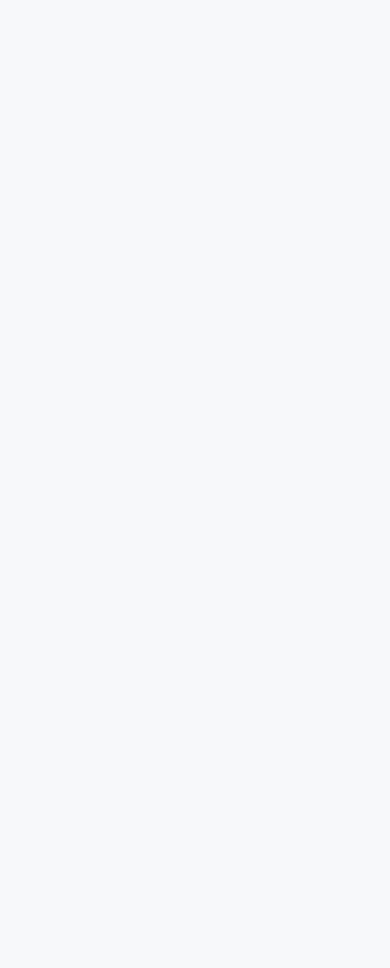
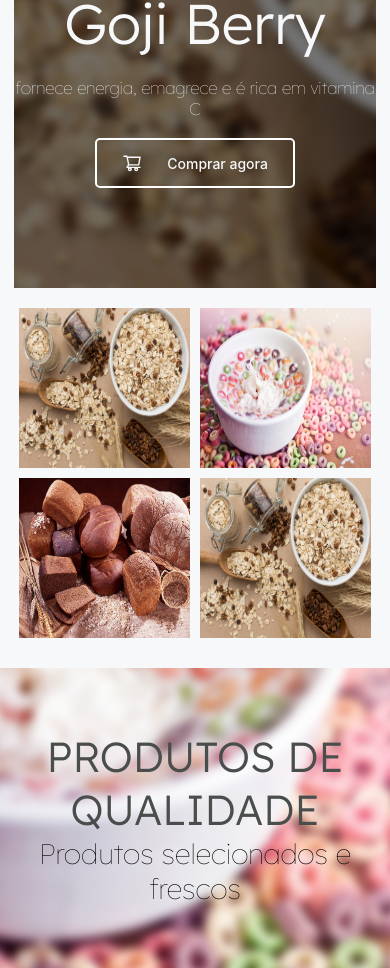
Before and after one commit to brbvi/e-commerce-simple, a Next.js app: page / in a window 390 px wide. Shown: the part 3268-4236 px from the top of the page. Before the commit the page ends 1781 px from the top, so only its background shows below. Built offline with nearby package versions, Linux system fonts and the light colour scheme.

Commit message:
feat: added parallax and responsive page

```diff
--- a/src/components/Products/index.tsx
+++ b/src/components/Products/index.tsx
@@ -1,9 +1,20 @@
-import { BoxProducts, Container, SquareGalery, Wrapper } from './style'
+import {
+  BoxProducts,
+  Container,
+  SquareGalery,
+  Wrapper,
+  BoxParallax,
+  WrapperParallax
+} from './style'
+
 import { Product } from '../Product'
 
 import data from '../../../data.json'
 
 import Carousel from 'react-elastic-carousel'
+import { Parallax } from 'react-parallax'
+import { AiOutlineShoppingCart } from 'react-icons/ai'
+
 import { useEffect } from 'react'
 
 export const Products: React.FC = () => {
@@ -58,7 +69,58 @@ export const Products: React.FC = () => {
             )
           })}
         </Wrapper>
+
+        <div className="all">
+          <button type="button">Todos os itens</button>
+          <div className="lineBackAll" />
+        </div>
       </BoxProducts>
+
+      <BoxParallax>
+        <WrapperParallax>
+          <Parallax
+            blur={5}
+            bgImage="/caurosel1.jpeg"
+            bgImageAlt="the cat"
+            strength={330}
+          >
+            <div className="insideParallax">
+              <h2>Goji Berry</h2>
+              <p>fornece energia, emagrece e é rica em vitamina C</p>
+              <button type="button">
+                <AiOutlineShoppingCart fontSize="20" />
+                Comprar agora
+              </button>
+            </div>
+          </Parallax>
+          <div className="groupFotos">
+            <div>
+              <img src="/caurosel1.jpeg" alt="caurosel1" />
+            </div>
+            <div>
+              <img src="/caurosel2.jpeg" alt="caurosel2" />
+            </div>
+            <div>
+              <img src="/caurosel3.jpeg" alt="caurosel3" />
+            </div>
+            <div>
+              <img src="/caurosel1.jpeg" alt="caurosel1" />
+            </div>
+          </div>
+        </WrapperParallax>
+
+        <Parallax
+          blur={5}
+          bgImage="/caurosel2.jpeg"
+          bgImageAlt="the cat"
+          strength={330}
+        >
+          <div className="textParallax">
+            <h2>PRODUTOS DE QUALIDADE</h2>
+            <p>Produtos selecionados e frescos</p>
+          </div>
+        </Parallax>
+      </BoxParallax>
     </Container>
   )
 }
--- a/src/components/Products/style.ts
+++ b/src/components/Products/style.ts
@@ -1,6 +1,9 @@
 import styled from 'styled-components'
 
-export const Container = styled.div``
+export const Container = styled.div`
+  display: flex;
+  flex-direction: column;
+`
 
 export const SquareGalery = styled.div`
   width: 100%;
@@ -17,8 +20,8 @@ export const SquareGalery = styled.div`
 `
 
 export const BoxProducts = styled.div`
+  padding: 0 7rem;
   width: 100%;
-  padding: 0 7rem;
 
   .title {
     width: 100%;
@@ -37,20 +40,173 @@ export const BoxProducts = styled.div`
       background-color: var(--gray-50);
       z-index: 5;
     }
+    .lineBack {
+      width: 70%;
+      height: 1px;
+      border-radius: 1px;
+      background: var(--gray-200);
+
+      position: absolute;
+      top: 38px;
+    }
   }
 
-  .lineBack {
-    width: 70%;
-    height: 1px;
-    border-radius: 1px;
-    background: var(--gray-200);
+  .all {
+    width: 100%;
+    margin: 2rem 0;
 
-    position: absolute;
-    top: 38px;
+    display: flex;
+    align-items: center;
+    justify-content: center;
+
+    position: relative;
+
+    button {
+      border: 1px solid var(--gray-200);
+      background: var(--gray-50);
+      color: rgba(128, 128, 128, 0.5);
+      font-size: 1rem;
+      padding: 0.5rem 0.7rem;
+      z-index: 5;
+      border-radius: 5px;
+
+      transition: color 0.3s;
+
+      &:hover {
+        color: rgba(128, 128, 128, 1);
+      }
+    }
+
+    .lineBackAll {
+      width: 50%;
+      height: 1px;
+      border-radius: 1px;
+      background: var(--gray-200);
+
+      position: absolute;
+      top: 20px;
+    }
+  }
+
+  @media (max-width: 1080px) {
+    padding: 0 1rem;
   }
 `
 
 export const Wrapper = styled.div`
   display: grid;
   grid-template-columns: repeat(4, 25%);
+
+  @media (max-width: 1080px) {
+    grid-template-columns: repeat(2, 50%);
+  }
 `
+export const BoxParallax = styled.div`
+  width: 100%;
+
+  .textParallax {
+    @media (max-width: 1080px) {
+      h2,
+      p {
+        text-align: center;
+      }
+    }
+    width: 100%;
+    height: 300px;
+
+    display: flex;
+    flex-direction: column;
+    align-items: center;
+    justify-content: center;
+
+    h2 {
+      font-size: 3rem;
+      font-weight: 300;
+    }
+    p {
+      font-size: 2rem;
+      font-weight: 200;
+      color: black;
+    }
+  }
+`
+
+export const WrapperParallax = styled.div`
+  @media (max-width: 1080px) {
+    padding: 0 1rem;
+  }
+
+  padding: 0 7rem;
+
+  .insideParallax {
+    width: 100%;
+    height: 400px;
+    background: rgba(0, 0, 0, 0.5);
+
+    display: flex;
+    flex-direction: column;
+    align-items: center;
+    justify-content: center;
+
+    h2 {
+      font-size: 4rem;
+      font-weight: 300;
+      color: var(--gray-50);
+    }
+    p {
+      font-size: 1.5rem;
+      font-weight: 200;
+      margin: 19px 0;
+      color: var(--gray-50);
+    }
+    button {
+      width: 200px;
+      height: 50px;
+      border: 2px solid white;
+      border-radius: 5px;
+      color: var(--gray-50);
+
+      display: flex;
+      align-items: center;
+      justify-content: space-evenly;
+
+      transition: background 0.2s;
+
+      &:hover {
+        background: var(--purple-800);
+      }
+    }
+    @media (max-width: 1080px) {
+      h2,
+      p {
+        text-align: center;
+      }
+
+      p {
+        font-size: 1.2rem;
+      }
+    }
+  }
+
+  .groupFotos {
+    display: grid;
+    grid-template-columns: repeat(4, 25%);
+    margin: 20px 0;
+
+    div {
+      display: flex;
+      align-items: center;
+      justify-content: space-around;
+    }
+
+    img {
+      width: 95%;
+      height: 160px;
+      margin-bottom: 10px;
+    }
+
+    @media (max-width: 1080px) {
+      grid-template-columns: repeat(2, 50%);
+    }
+  }
+`
--- a/src/pages/index.tsx
+++ b/src/pages/index.tsx
@@ -1,4 +1,5 @@
 import { useContext } from 'react'
+
 import { Header } from '../components/Header'
 import { Modal } from '../components/Modal'
 import { Products } from '../components/Products'
```
